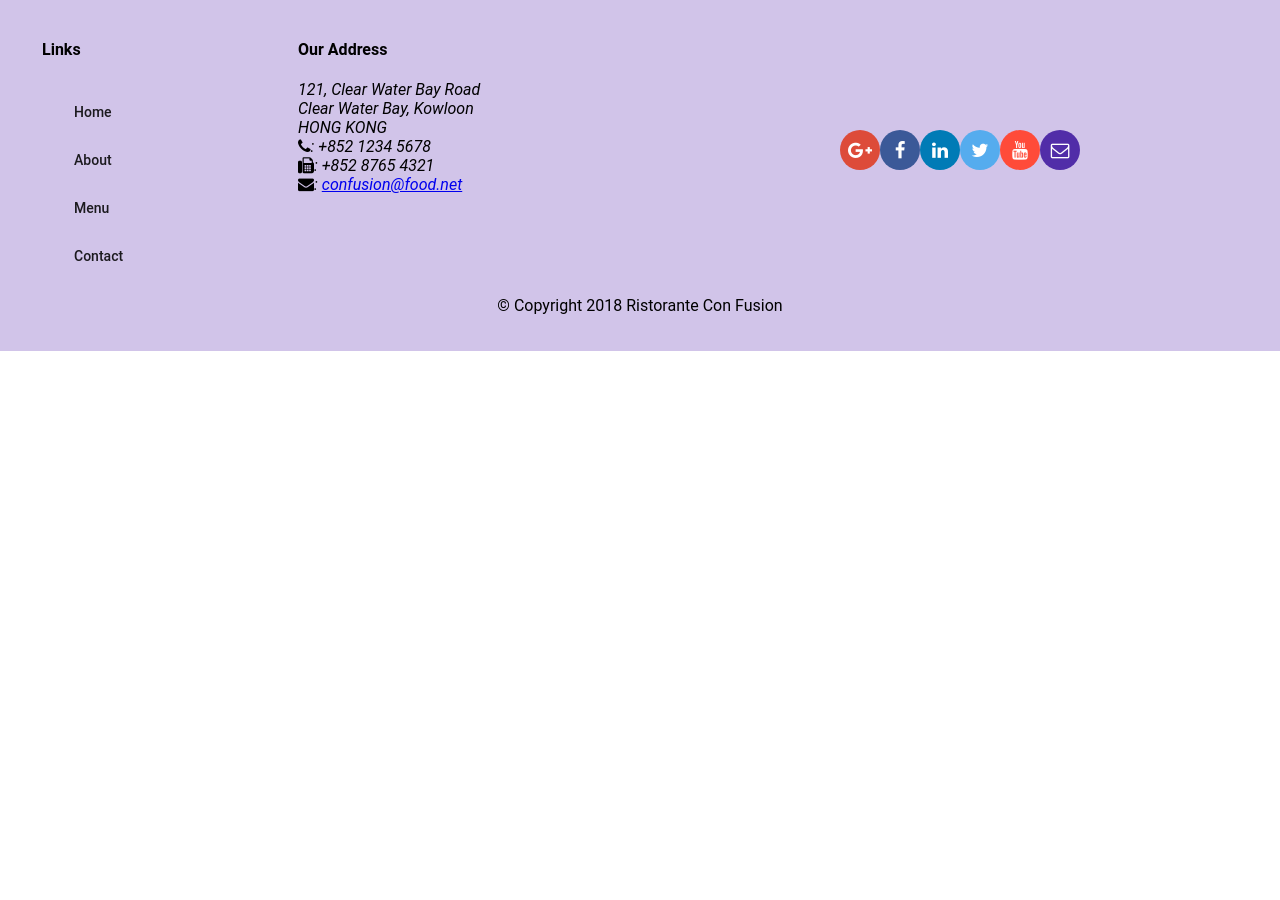
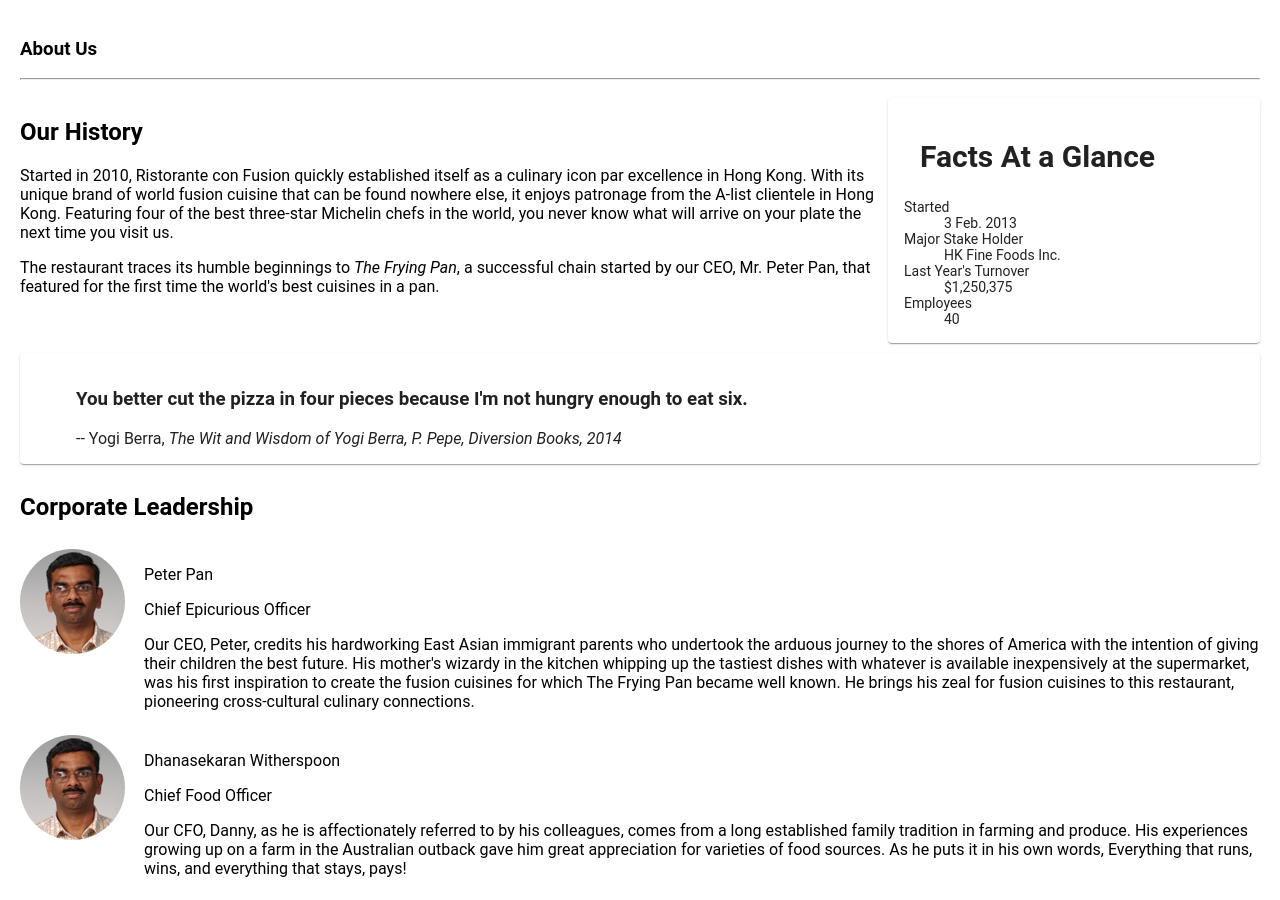
Before and after one commit to alexslopes/conFusion, an Angular app: page /aboutus in a window 1280 px wide. Before the commit this address led to /. Shown: the part 340-1240 px from the top of the page. Before the commit the page ends 800 px from the top, so only its background shows below. Built offline with nearby package versions, Linux system fonts and the light colour scheme.

Commit message:
Assignment 2

```diff
--- a/src/app/about/about.component.html
+++ b/src/app/about/about.component.html
@@ -1,3 +1,89 @@
-<p>
-  about works!
-</p>
+<div class="container" fxLayout="column" fxLayoutGap="10px">
+  <div fxFlex>
+    <div>
+      <h3>About Us</h3>
+      <hr />
+    </div>
+  </div>
+
+  <div fxFlex>
+    <div fxLayout="column" fxLayout.gt-sm="row">
+      <div fxFlex="70">
+        <h2>Our History</h2>
+        <p>
+          Started in 2010, Ristorante con Fusion quickly established itself as a
+          culinary icon par excellence in Hong Kong. With its unique brand of
+          world fusion cuisine that can be found nowhere else, it enjoys
+          patronage from the A-list clientele in Hong Kong. Featuring four of
+          the best three-star Michelin chefs in the world, you never know what
+          will arrive on your plate the next time you visit us.
+        </p>
+        <p>
+          The restaurant traces its humble beginnings to
+          <em>The Frying Pan</em>, a successful chain started by our CEO, Mr.
+          Peter Pan, that featured for the first time the world's best cuisines
+          in a pan.
+        </p>
+      </div>
+      <div fxFlex="30">
+        <mat-card>
+          <mat-card-header>
+            <mat-card-title>
+              <h2>Facts At a Glance</h2>
+            </mat-card-title>
+          </mat-card-header>
+          <mat-card-content>
+            <dl>
+              <dt>Started</dt>
+              <dd>3 Feb. 2013</dd>
+              <dt>Major Stake Holder</dt>
+              <dd>HK Fine Foods Inc.</dd>
+              <dt>Last Year's Turnover</dt>
+              <dd>$1,250,375</dd>
+              <dt>Employees</dt>
+              <dd>40</dd>
+            </dl>
+          </mat-card-content>
+        </mat-card>
+      </div>
+    </div>
+  </div>
+
+  <div fxFlex>
+    <mat-card>
+      <blockquote>
+        <h3>
+          You better cut the pizza in four pieces because I'm not hungry enough
+          to eat six.
+        </h3>
+        <footer>
+          -- Yogi Berra,
+          <cite
+            >The Wit and Wisdom of Yogi Berra, P. Pepe, Diversion Books,
+            2014</cite
+          >
+        </footer>
+      </blockquote>
+    </mat-card>
+  </div>
+
+  <div fxFlex>
+    <h2>Corporate Leadership</h2>
+    <div>
+      <mat-list *ngFor="let leader of leaders" >
+        <div fxFlex="10">
+          <img
+            style="border-radius: 50%;"
+            src="{{ leader.image }}"
+            alt="{{ leader.name }}"
+          />
+        </div>
+        <div fxFlex="90" style="float: right;">
+          <p>{{ leader.name }}</p>
+          <p>{{ leader.designation }}</p>
+          <p>{{ leader.description }}</p>
+        </div>
+      </mat-list>
+    </div>
+  </div>
+</div>
--- a/src/app/about/about.component.ts
+++ b/src/app/about/about.component.ts
@@ -1,4 +1,6 @@
 import { Component, OnInit } from '@angular/core';
+import { LeaderService } from '../services/leader.service';
+import { Leader } from '../shared/leader';
 
 @Component({
   selector: 'app-about',
@@ -7,9 +9,12 @@
 })
 export class AboutComponent implements OnInit {
 
-  constructor() { }
+  leaders: Leader[];
+
+  constructor(private leaderService: LeaderService) { }
 
   ngOnInit() {
+    this.leaders = this.leaderService.getLeaders();
   }
 
 }
--- a/src/app/app-routing/routes.ts
+++ b/src/app/app-routing/routes.ts
@@ -8,6 +8,7 @@
 
 export const routes: Routes = [
   { path: 'home', component: HomeComponent },
+  { path: 'aboutus', component: AboutComponent },
   { path: 'menu', component: MenuComponent },
   { path: 'dishdetail/:id', component: DishdetailComponent},
   { path: 'contactus', component: ContactComponent },
--- a/src/app/header/header.component.html
+++ b/src/app/header/header.component.html
@@ -1,7 +1,7 @@
 <mat-toolbar color="primary">
   <span><img src="/assets/images/logo.png" height=30 width=41></span>
   <a mat-button routerLink="/home" routerLinkActive="active"><span class="fa fa-home fa-lg"></span> Home</a>
-  <a mat-button routerLinkActive="active"><span class="fa fa-info fa-lg"></span> About</a>
+  <a mat-button routerLink="/aboutus" routerLinkActive="active"><span class="fa fa-info fa-lg"></span> About</a>
   <a mat-button routerLink="/menu" routerLinkActive="active"><span class="fa fa-list fa-lg"></span> Menu</a>
   <a mat-button routerLink="/contactus" routerLinkActive="active"><span class="fa fa-address-card fa-lg"></span> Contact</a>
 </mat-toolbar>
--- a/src/app/home/home.component.html
+++ b/src/app/home/home.component.html
@@ -33,4 +33,18 @@
   </mat-card-content>
 </mat-card>
 
+<mat-card *ngIf="leader" fxFlex>
+  <mat-card-header>
+    <div mat-card-avatar></div>
+    <mat-card-title>
+      <h3>{{leader.name | uppercase}}</h3>
+    </mat-card-title>
+  </mat-card-header>
+  <img mat-card-image src={{leader.image}} alt={{leader.name}}>
+  <mat-card-content>
+    <p>{{leader.description}}
+    </p>
+  </mat-card-content>
+</mat-card>
+
 </div>
--- a/src/app/home/home.component.ts
+++ b/src/app/home/home.component.ts
@@ -1,7 +1,9 @@
 import { Component, OnInit } from '@angular/core';
 import { DishService } from '../services/dish.service';
+import { LeaderService } from '../services/leader.service';
 import { PromotionService } from '../services/promotion.service';
 import { Dish } from '../shared/dish';
+import { Leader } from '../shared/leader';
 import { Promotion } from '../shared/promotion';
 
 @Component({
@@ -14,13 +16,16 @@
 
   dish: Dish;
   promotion: Promotion;
+  leader: Leader;
 
   constructor(private dishservice: DishService,
-    private promotionservice: PromotionService) { }
+    private promotionservice: PromotionService,
+    private leadertionservice: LeaderService) { }
 
   ngOnInit() {
     this.dish = this.dishservice.getFeaturedDish();
     this.promotion = this.promotionservice.getFeaturedPromotion();
+    this.leader = this.leadertionservice.getFeaturedLeader();
   }
 
 }
--- /dev/null
+++ b/src/app/services/leader.service.ts
@@ -0,0 +1,23 @@
+import { Injectable } from '@angular/core';
+import { Leader } from '../shared/leader';
+import { LEADERS } from '../shared/leaders';
+
+@Injectable({
+  providedIn: 'root'
+})
+export class LeaderService {
+
+  constructor() { }
+
+  getLeaders() : Leader[] {
+    return LEADERS;
+  }
+
+  getLeader(id: string) : Leader {
+      return LEADERS.filter((leader) => (leader.id === id))[0];
+  }
+
+  getFeaturedLeader() : Leader {
+    return LEADERS.filter((leader) => leader.featured)[0]
+  }
+}
--- /dev/null
+++ b/src/app/shared/leader.ts
@@ -0,0 +1,9 @@
+export class Leader {
+  id: string;
+  name: string;
+  image: string;
+  designation: string;
+  abbr: string;
+  featured: boolean;
+  description: string;
+}
--- /dev/null
+++ b/src/app/shared/leaders.ts
@@ -0,0 +1,44 @@
+import { Leader } from "./leader";
+
+export const LEADERS: Leader[] = [
+  {
+    id: '0',
+    name: 'Peter Pan',
+    image: '/assets/images/alberto.png',
+    designation: 'Chief Epicurious Officer',
+    abbr: 'CEO',
+    featured: false,
+    // tslint:disable-next-line:max-line-length
+    description: 'Our CEO, Peter, credits his hardworking East Asian immigrant parents who undertook the arduous journey to the shores of America with the intention of giving their children the best future. His mother\'s wizardy in the kitchen whipping up the tastiest dishes with whatever is available inexpensively at the supermarket, was his first inspiration to create the fusion cuisines for which The Frying Pan became well known. He brings his zeal for fusion cuisines to this restaurant, pioneering cross-cultural culinary connections.'
+  },
+  {
+    id: '1',
+    name: 'Dhanasekaran Witherspoon',
+    image: '/assets/images/alberto.png',
+    designation: 'Chief Food Officer',
+    abbr: 'CFO',
+    featured: false,
+    // tslint:disable-next-line:max-line-length
+    description: 'Our CFO, Danny, as he is affectionately referred to by his colleagues, comes from a long established family tradition in farming and produce. His experiences growing up on a farm in the Australian outback gave him great appreciation for varieties of food sources. As he puts it in his own words, Everything that runs, wins, and everything that stays, pays!'
+  },
+  {
+    id: '2',
+    name: 'Agumbe Tang',
+    image: '/assets/images/alberto.png',
+    designation: 'Chief Taste Officer',
+    abbr: 'CTO',
+    featured: false,
+    // tslint:disable-next-line:max-line-length
+    description: 'Blessed with the most discerning gustatory sense, Agumbe, our CFO, personally ensures that every dish that we serve meets his exacting tastes. Our chefs dread the tongue lashing that ensues if their dish does not meet his exacting standards. He lives by his motto, You click only if you survive my lick.'
+  },
+  {
+    id: '3',
+    name: 'Alberto Somayya',
+    image: '/assets/images/alberto.png',
+    designation: 'Executive Chef',
+    abbr: 'EC',
+    featured: true,
+    // tslint:disable-next-line:max-line-length
+    description: 'Award winning three-star Michelin chef with wide International experience having worked closely with whos-who in the culinary world, he specializes in creating mouthwatering Indo-Italian fusion experiences. He says, Put together the cuisines from the two craziest cultures, and you get a winning hit! Amma Mia!'
+  }
+];
```
Also changed, not shown: src/app/dishdetail/dishdetail.component.html (+13 -17 lines), 1 other file (tests, documents, lock files or other folders).
